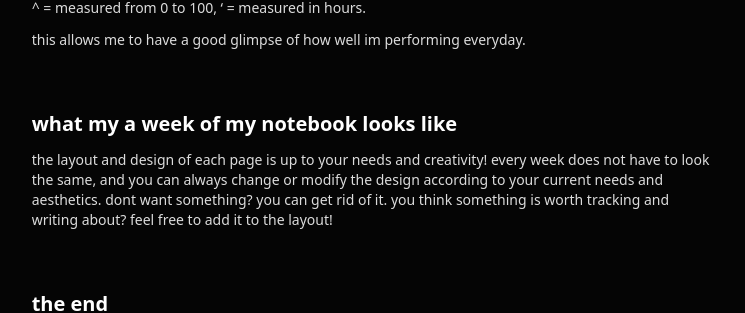
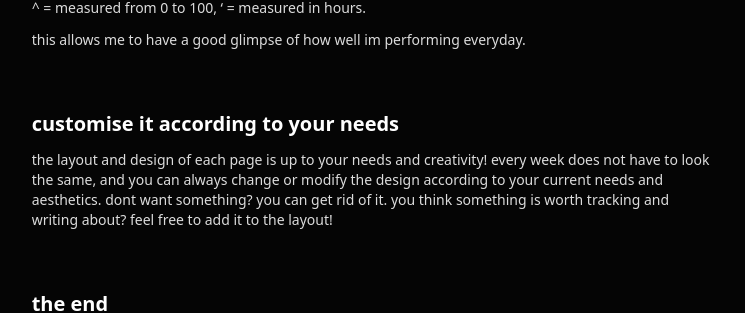
Before and after one commit to theluqmn/blog, a Jekyll site: the page built from _posts/2025-08-15-measure-yourself-daily.md, in a window 1280 px wide. Shown: the part 1486-1799 px from the top of the page, without its empty margins (267-1012 px from the left). Built offline with Jekyll 4.4.1, drawn with Linux system fonts in a browser that asks for light colours; nearby versions of some CDN libraries.

Commit message:
ready for publishment

```diff
--- a/_posts/2025-08-15-measure-yourself-daily.md
+++ b/_posts/2025-08-15-measure-yourself-daily.md
@@ -54,7 +54,7 @@ the things i track:
 
 this allows me to have a good glimpse of how well im performing everyday.
 
-## what my a week of my notebook looks like
+## customise it according to your needs
 
 the layout and design of each page is up to your needs and creativity! every week does not have to look the same, and you can always change or modify the design according to your current needs and aesthetics. dont want something? you can get rid of it. you think something is worth tracking and writing about? feel free to add it to the layout!
 
```
